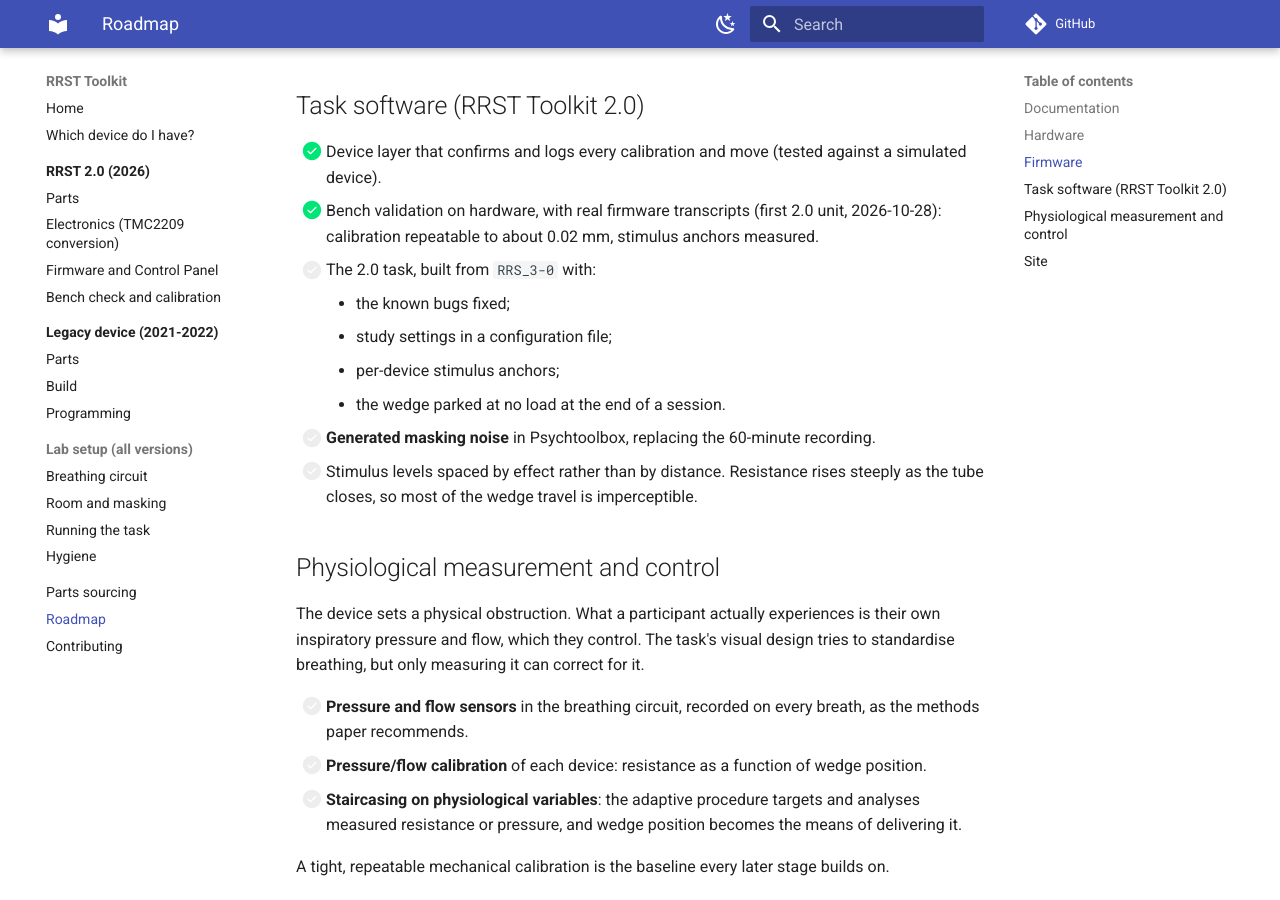
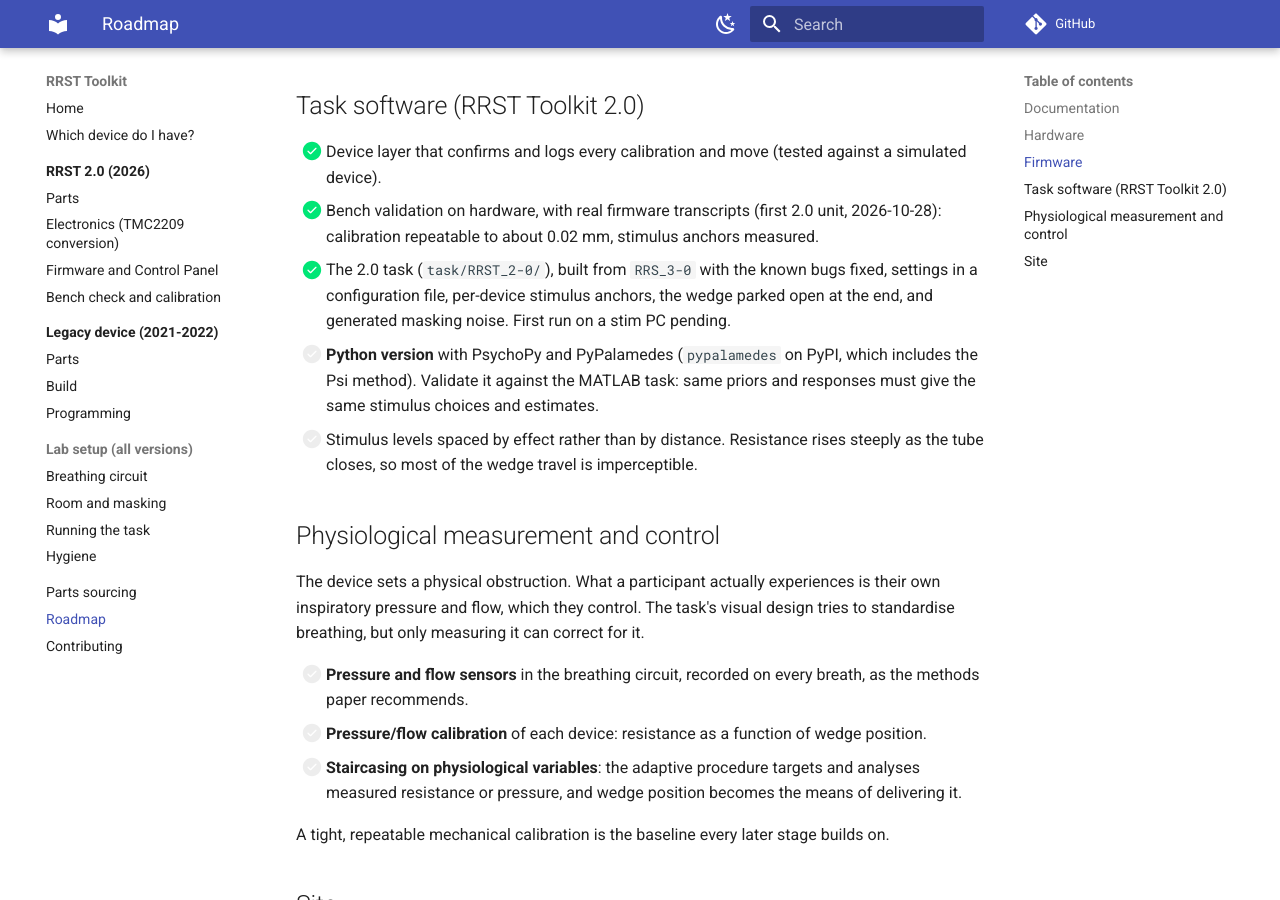
Before and after one commit to embodied-computation-group/rrst-toolkit, an MkDocs documentation site: the page built from handbook/roadmap.md, in a window 1280 px wide and 900 px high, scrolled down 779 px. Built offline with MkDocs 1.6.1 and Material for MkDocs 9.7.7, drawn with Linux system fonts in a browser that asks for light colours; comment, search, counter and statistics services are not loaded.

Commit message:
Record verification evidence, the 2.0 task status and the Python port on the roadmap

```diff
--- a/handbook/roadmap.md
+++ b/handbook/roadmap.md
@@ -32,12 +32,13 @@
       simulated device).
 - [x] Bench validation on hardware, with real firmware transcripts (first 2.0 unit,
       2026-10-28): calibration repeatable to about 0.02 mm, stimulus anchors measured.
-- [ ] The 2.0 task, built from `RRS_3-0` with:
-    - the known bugs fixed;
-    - study settings in a configuration file;
-    - per-device stimulus anchors;
-    - the wedge parked at no load at the end of a session.
-- [ ] **Generated masking noise** in Psychtoolbox, replacing the 60-minute recording.
+- [x] The 2.0 task (`task/RRST_2-0/`), built from `RRS_3-0` with the known bugs
+      fixed, settings in a configuration file, per-device stimulus anchors, the
+      wedge parked open at the end, and generated masking noise. First run on a stim
+      PC pending.
+- [ ] **Python version** with PsychoPy and PyPalamedes (`pypalamedes` on PyPI,
+      which includes the Psi method). Validate it against the MATLAB task: same
+      priors and responses must give the same stimulus choices and estimates.
 - [ ] Stimulus levels spaced by effect rather than by distance. Resistance rises
       steeply as the tube closes, so most of the wedge travel is imperceptible.
 
```
Also changed, not shown: TASKS.md (+8 -9 lines), VERIFICATION.md (+37 -9 lines).
